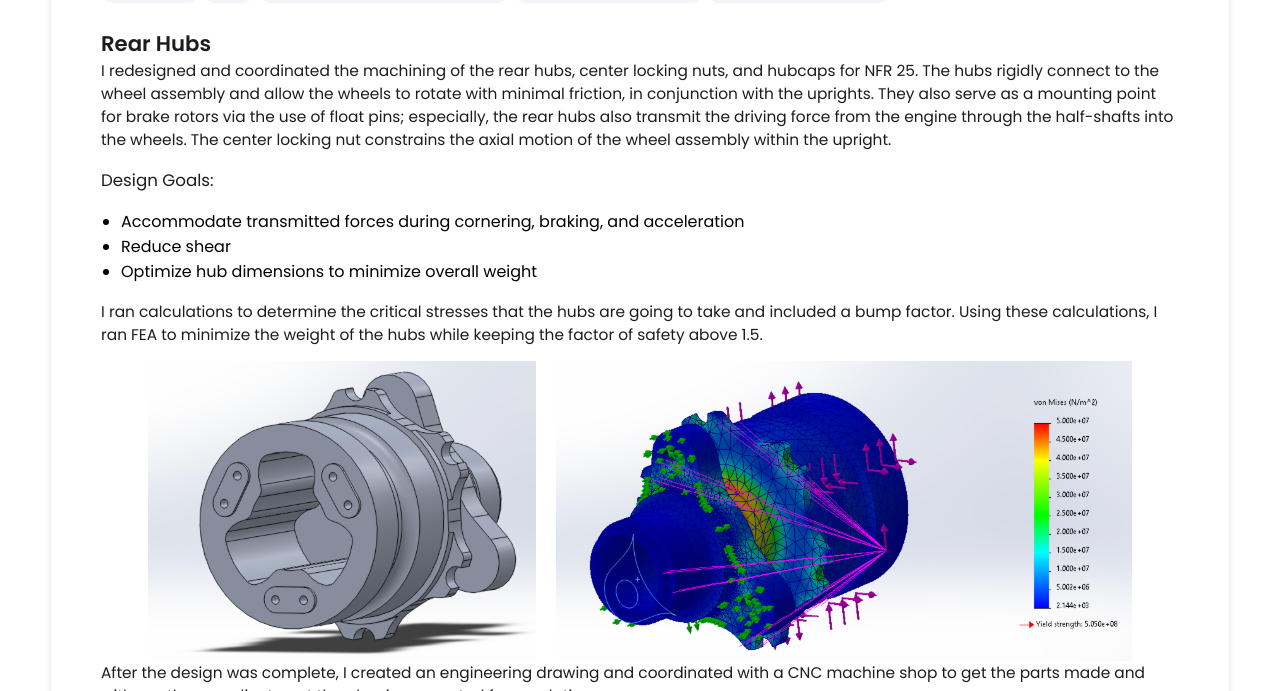
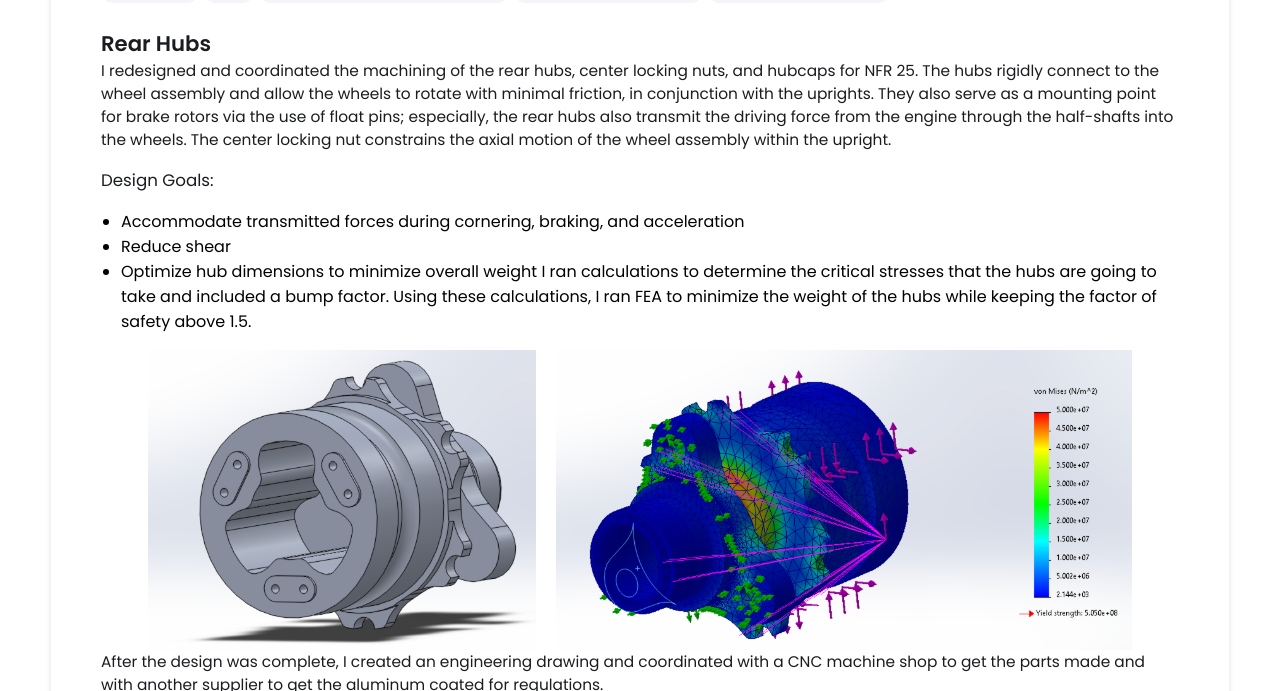
Before and after one commit to danielklloglu/danielklloglu.github.io, a Jekyll site: the page built from _projects/formula-sae/index.md, in a window 1280 px wide and 1400 px high, scrolled down 708 px, cut to the strip 0-691 px from the top of the window. Built offline with Jekyll 4.4.1, drawn with Linux system fonts in a browser that asks for light colours; some of the changed text lies outside the part shown.

Commit message:
Update index.md

```diff
--- a/_projects/formula-sae/index.md
+++ b/_projects/formula-sae/index.md
@@ -14,48 +14,36 @@ main-image: /MeNFR24.png
 
 ## Rear Hubs
 I redesigned and coordinated the machining of the rear hubs, center locking nuts, and hubcaps for NFR 25. The hubs rigidly connect to the wheel assembly and allow the wheels to rotate with minimal friction, in conjunction with the uprights. They also serve as a mounting point for brake rotors via the use of float pins; especially, the rear hubs also transmit the driving force from the engine through the half-shafts into the wheels. The center locking nut constrains the axial motion of the wheel assembly within the upright.
-
 ### Design Goals:
 * Accommodate transmitted forces during cornering, braking, and acceleration
 * Reduce shear
 * Optimize hub dimensions to minimize overall weight
-
 I ran calculations to determine the critical stresses that the hubs are going to take and included a bump factor. Using these calculations, I ran FEA to minimize the weight of the hubs while keeping the factor of safety above 1.5.
-
 <div style="display: flex; gap: 20px; justify-content: center;">
-  <img src="HUBS.png" alt="Image 1" style="width: auto; height: 300px;">
-  <img src="hubfea1.png" alt="Image 2" style="width: auto; height: 300px;">
+  <img src="./HUBS.png" alt="Image 1" style="width: auto; height: 300px;">
+  <img src="./hubfea1.png" alt="Image 2" style="width: auto; height: 300px;">
 </div>
-
 After the design was complete, I created an engineering drawing and coordinated with a CNC machine shop to get the parts made and with another supplier to get the aluminum coated for regulations.
 <div style="display: flex; gap: 20px; justify-content: center;">
-  <img src="HubsDrawing.png" alt="Image 1" style="width: auto; height: 250px;">
-  <img src="newhubs.png" alt="Image 2" style="width: auto; height: 250px;">
-  <img src="BrakeRotor4.jpg" alt="Image 2" style="width: auto; height: 250px;">
+  <img src="./HubsDrawing.png" alt="Image 1" style="width: auto; height: 250px;">
+  <img src="./newhubs.png" alt="Image 2" style="width: auto; height: 250px;">
+  <img src="./BrakeRotor4.jpg" alt="Image 2" style="width: auto; height: 250px;">
 </div>
-
 Ultimately, achieved 6% weight reduction and 17% cost savings while maintaining a factor of safety greater than 1.5.
-
 ## Pedalbox
 I designed and manufactured a pedal box consisting of a baseplate, gas pedal, brake pedal, throttle return springs, brake over-travel switch, and throttle sensors to accommodate the change from an ICE car to an EV. The pedal box is responsible for the car's braking and acceleration. It is adjustable for different heights through pedal rails. Also, the pedal box houses the killswitch, which turns off the car if the brakes fail and the pressure in the master cylinders drops.
-
 ### Design Goals:
 * Accommodate transmitted forces during cornering, braking, and acceleration
 * Return to 0% Pedal Travel when not pushed
 * Shut down the car if the brakes fail
 * Minimize weight
-
 Ran FEA and topology studies to safely remove as much material from the pedals and the baseplate as possible.
-
 <div style="display: flex; gap: 20px; justify-content: center;">
-  <img src="pedalfea.png" alt="Image 1" style="width: auto; height: 400px;">
-  <img src="image.png" alt="Image 2" style="width: auto; height: 400px;">
+  <img src="./pedalfea.png" alt="Image 1" style="width: auto; height: 400px;">
+  <img src="./image.png" alt="Image 2" style="width: auto; height: 400px;">
 </div>
-
 After the design was complete, I CNC'ed the pedals and the baseplate. I used the lathe to make the throttle shaft and then put together the pedalbox module and assembled it to the car.
-
 <div style="display: flex; gap: 20px; justify-content: center;">
-  <img src="Pedalbox.png" alt="Image 1" style="width: auto; height: 400px;">
+  <img src="./Pedalbox.png" alt="Image 1" style="width: auto; height: 400px;">
 </div>
-
 Achieved precise throttle control and a reliable, safe pedalbox for the competition.
```
